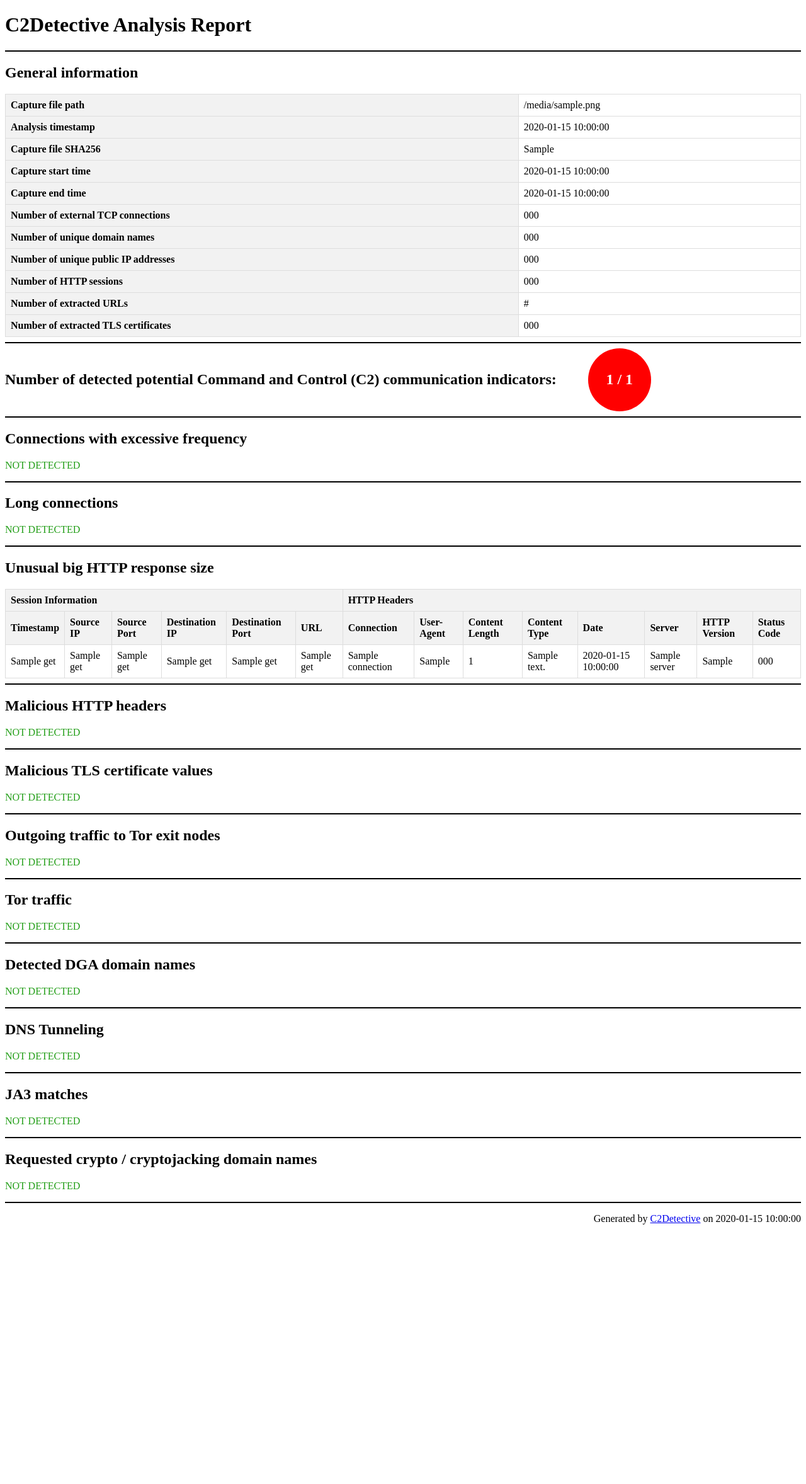
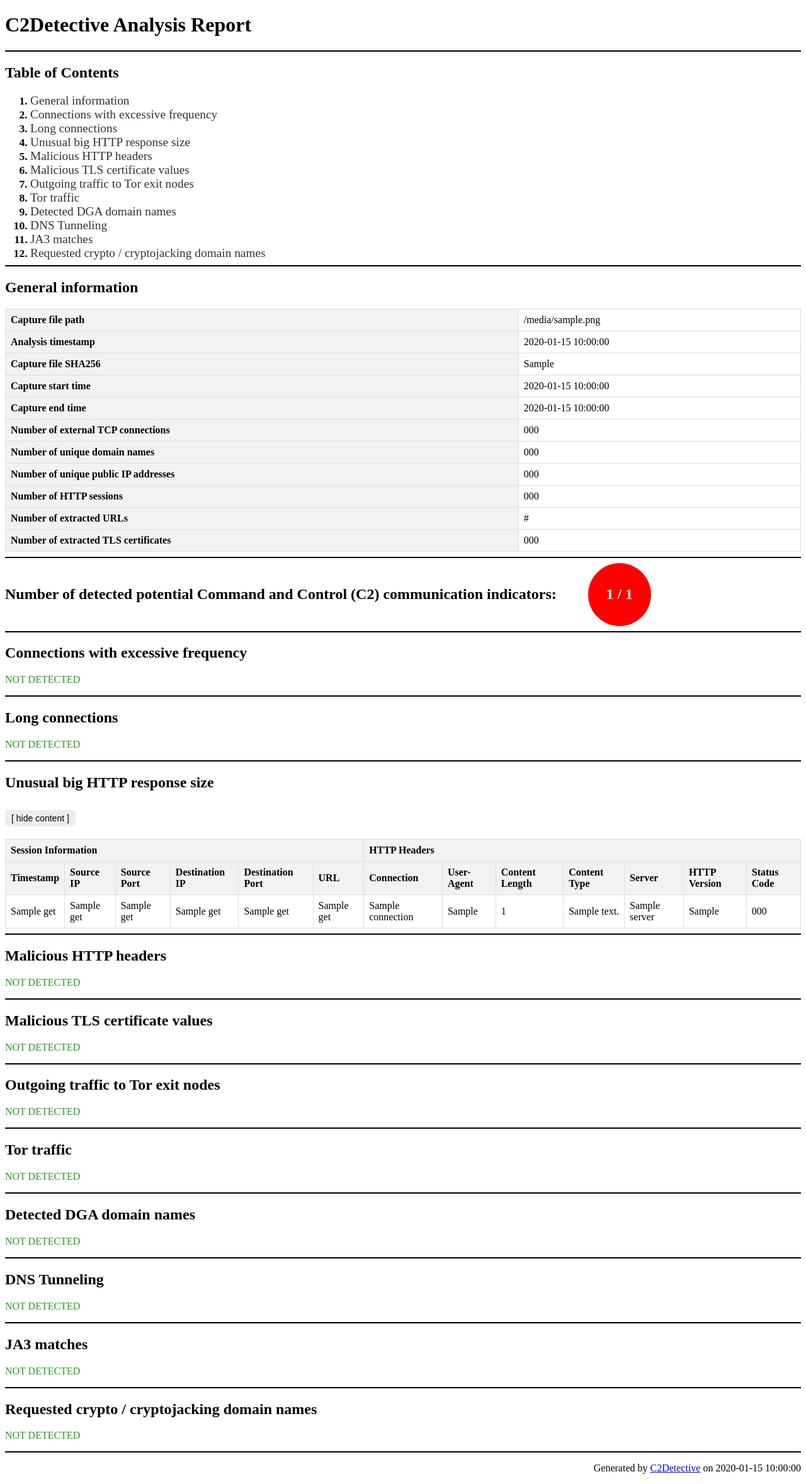
Before and after one commit to martinkubecka/C2Detective, a Python web app: template templates/report_template.html in a window 1280 px wide. Shown: the whole page at 63% size. Before the commit the page ends 1944 px from the top, so only its background shows below. Run offline with Jinja, Linux system fonts and the light colour scheme; the template is opened without the code that fills it: most values are stand-ins (such as "Sample title", 1, 10 or a date in 2020).

Commit message:
added interactive components into the HTML report
- added number of detected C2 communication indicators into the terminal output
- added aggregated lists for C2 IPs, domains and URLs

```diff
--- a/c2detective.py
+++ b/c2detective.py
@@ -398,6 +398,7 @@ def main():
     print(f"[{time.strftime('%H:%M:%S')}] [INFO] Configurating detection engine ...")
     logging.info("Configurating detection engine")
     detection_engine = DetectionEngine(c2_indicators_total_count, analyst_profile, packet_parser, enrichment_enchine)
+    print(('- ' * (terminal_size.columns // 2)) + ('-' * (terminal_size.columns % 2)))
     detection_engine.detect_connections_with_excessive_frequency()
     detection_engine.detect_long_connection()
     detection_engine.detect_big_HTTP_response_size()
@@ -412,6 +413,7 @@ def main():
     detection_engine.detect_crypto_domains()
 
     if plugin_c2_hunter:
+        print(('- ' * (terminal_size.columns // 2)) + ('-' * (terminal_size.columns % 2)))
         c2hunter_db = plugins.get('C2Hunter')
         if os.path.isfile(c2hunter_db):
             print(f"[{time.strftime('%H:%M:%S')}] [INFO] Using plugin C2Hunter for detection via threat feeds ...")
@@ -439,7 +441,7 @@ def main():
     detected_iocs = detection_engine.get_detected_iocs()
     c2_indicators_count = detection_engine.get_c2_indicators_count()
     if extracted_data and detected_iocs:
-        detection_reporter = DetectionReporter(output_dir, c2_indicators_total_count ,c2_indicators_count, extracted_data, detected_iocs, plugin_c2_hunter)
+        detection_reporter = DetectionReporter(output_dir, c2_indicators_total_count, c2_indicators_count, extracted_data, detected_iocs, plugin_c2_hunter)
         detection_reporter.write_detected_iocs_to_file()
         detection_reporter.create_html_analysis_report()
     else:
--- a/templates/report_template.html
+++ b/templates/report_template.html
@@ -61,6 +61,7 @@
         .one-column-table tr:nth-child(even) {
             background-color: #f2f2f2;
         }
+
         .circle {
             display: flex;
             align-items: center;
@@ -87,11 +88,67 @@
             background-color: red;
             color: white;
         }
+
         .flex-container {
             display: flex;
             align-items: center;
         }
+
+        .toggle-button {
+            margin: 10px 0 20px;
+            padding: 5px 10px;
+            font-size: 14px;
+            text-align: center;
+            color: black;
+            background-color: #ededed;
+            border: none;
+            border-radius: 5px;
+            cursor: pointer;
+            transition: background-color 0.3s ease;
+        }
+
+        .toggle-button:hover {
+            background-color: #b4b4b4;
+        }
+
+        #toc a {
+            text-decoration: none;
+            color: #333;
+            display: block;
+            font-size: 1.10em;
+        }
+
+        #toc ol {
+            margin-bottom: 5px;
+            font-size: 1.10em;
+        }
+
+        #toc li::marker {
+            font-weight: bold;
+        }
+
+        #toc a {
+            text-decoration: none;
+            color: #333;
+        }
+
+        #toc a:hover {
+            text-decoration: underline;
+        }
     </style>
+    <script>
+        function toggleContent(elementID) {
+            var x = document.getElementById(elementID);
+            var button = document.querySelector(`button.toggle-button[onclick="toggleContent('${elementID}')"]`);
+            if (x.style.display === "none") {
+                x.style.display = "block";
+                button.innerHTML = '[ hide table ]';
+            } else {
+                x.style.display = "none";
+                button.innerHTML = '[ show table ]';
+            }
+        }
+    </script>
 </head>
 
 <body>
@@ -99,7 +156,10 @@
     <h1>C2Detective Analysis Report</h1>
 
     <hr>
-    <h2>General information</h2>
+    <div id="toc"></div>
+
+    <hr>
+    <h2 class="toc-heading">General information</h2>
     <table class="general-table">
         <tr>
             <td>Capture file path</td>
@@ -150,14 +210,18 @@
     <hr>
     <div class="flex-container">
         <h2>Number of detected potential Command and Control (C2) communication indicators:</h2>
-      <div class="circle{% if c2_indicators_count == 0 %} green{% elif c2_indicators_count < c2_indicators_total_count / 2 %} orange{% else %} red{% endif %}">
+        <div
+            class="circle{% if c2_indicators_count == 0 %} green{% elif c2_indicators_count < c2_indicators_total_count / 2 %} orange{% else %} red{% endif %}">
             {{ c2_indicators_count }} / {{ c2_indicators_total_count }}
         </div>
     </div>
 
     <hr>
-    <h2>Connections with excessive frequency</h2>
+    <h2 class="toc-heading">Connections with excessive frequency</h2>
     {% if detected_iocs.get("excessive_frequency") %}
+    <button class="toggle-button" onclick="toggleContent('excessive-frequency')" style="text-align: right;">[ hide table
+        ]</button>
+    <div id="excessive-frequency" style="display:block;">
         <table class="report-table">
             <tr>
                 <th>Source IP</th>
@@ -176,13 +240,17 @@
             </tr>
             {% endfor %}
         </table>
+    </div>
     {% else %}
     <p class="not-detected">NOT DETECTED</p>
     {% endif %}
 
     <hr>
-    <h2>Long connections</h2>
+    <h2 class="toc-heading">Long connections</h2>
     {% if detected_iocs.get("long_connection") %}
+    <button class="toggle-button" onclick="toggleContent('long-connections')" style="text-align: right;">[ hide table
+        ]</button>
+    <div id="long-connections" style="display:block;">
         <table class="report-table">
             <tr>
                 <th>Source IP</th>
@@ -201,18 +269,22 @@
             </tr>
             {% endfor %}
         </table>
+    </div>
     {% else %}
     <p class="not-detected">NOT DETECTED</p>
     {% endif %}
 
     <hr>
-    <h2>Unusual big HTTP response size</h2>
+    <h2 class="toc-heading">Unusual big HTTP response size</h2>
     {% if detected_iocs.get("big_HTTP_response_size") %}
+    <button class="toggle-button" onclick="toggleContent('big-response-size')" style="text-align: right;">[ hide content
+        ]</button>
+    <div id="big-response-size" style="display:block;">
         <table class="report-table">
             <thead>
                 <tr>
                     <th colspan="6">Session Information</th>
-                <th colspan="8">HTTP Headers</th>
+                    <th colspan="7">HTTP Headers</th>
                 </tr>
                 <tr>
                     <th>Timestamp</th>
@@ -226,7 +298,6 @@
                     <th>User-Agent</th>
                     <th>Content Length</th>
                     <th>Content Type</th>
-                <th>Date</th>
                     <th>Server</th>
                     <th>HTTP Version</th>
                     <th>Status Code</th>
@@ -245,7 +316,6 @@
                     <td>{{ header.get("http_headers").get("User_Agent")|default("N/A") }}</td>
                     <td>{{ header.get("http_headers").get("Content_Length")|default("N/A") }}</td>
                     <td>{{ header.get("http_headers").get("Content_Type")|default("N/A") }}</td>
-                <td>{{ header.get("http_headers").get("Date")|default("N/A") }}</td>
                     <td>{{ header.get("http_headers").get("Server")|default("N/A") }}</td>
                     <td>{{ header.get("http_headers").get("Http_Version")|default("N/A") }}</td>
                     <td>{{ header.get("http_headers").get("Status_Code")|default("N/A") }}</td>
@@ -253,19 +323,23 @@
                 {% endfor %}
             </tbody>
         </table>
+    </div>
     {% else %}
     <p class="not-detected">NOT DETECTED</p>
     {% endif %}
 
     <hr>
-    <h2>Malicious HTTP headers</h2>
+    <h2 class="toc-heading">Malicious HTTP headers</h2>
     {% if detected_iocs.get("malicious_HTTP_headers") %}
+    <button class="toggle-button" onclick="toggleContent('malicious-headers')" style="text-align: right;">[ hide content
+        ]</button>
+    <div id="malicious-headers" style="display:block;">
         <table class="report-table">
             <thead>
                 <tr>
                     <th colspan="2">General Information</th>
                     <th colspan="6">Session Information</th>
-                <th colspan="8">HTTP Headers</th>
+                    <th colspan="7">HTTP Headers</th>
                 </tr>
                 <tr>
                     <th>C2 Framework</th>
@@ -280,7 +354,6 @@
                     <th>User-Agent</th>
                     <th>Content Length</th>
                     <th>Content Type</th>
-                <th>Date</th>
                     <th>Server</th>
                     <th>HTTP Version</th>
                     <th>Status Code</th>
@@ -301,7 +374,6 @@
                     <td>{{ header.get("session").get("http_headers").get("User_Agent")|default("N/A") }}</td>
                     <td>{{ header.get("session").get("http_headers").get("Content_Length")|default("N/A") }}</td>
                     <td>{{ header.get("session").get("http_headers").get("Content_Type")|default("N/A") }}</td>
-                <td>{{ header.get("session").get("http_headers").get("Date")|default("N/A") }}</td>
                     <td>{{ header.get("session").get("http_headers").get("Server")|default("N/A") }}</td>
                     <td>{{ header.get("session").get("http_headers").get("Http_Version")|default("N/A") }}</td>
                     <td>{{ header.get("session").get("http_headers").get("Status_Code")|default("N/A") }}</td>
@@ -309,13 +381,17 @@
                 {% endfor %}
             </tbody>
         </table>
+    </div>
     {% else %}
     <p class="not-detected">NOT DETECTED</p>
     {% endif %}
 
     <hr>
-    <h2>Malicious TLS certificate values</h2>
+    <h2 class="toc-heading">Malicious TLS certificate values</h2>
     {% if detected_iocs.get("malicious_TLS_certificates") %}
+    <button class="toggle-button" onclick="toggleContent('malicious-certificates')" style="text-align: right;">[ hide
+        content ]</button>
+    <div id="malicious-certificates" style="display:block;">
         <table class="report-table">
             <thead>
                 <tr>
@@ -366,13 +442,17 @@
                 {% endfor %}
             </tbody>
         </table>
+    </div>
     {% else %}
     <p class="not-detected">NOT DETECTED</p>
     {% endif %}
 
     <hr>
-    <h2>Outgoing traffic to Tor exit nodes</h2>
+    <h2 class="toc-heading">Outgoing traffic to Tor exit nodes</h2>
     {% if detected_iocs.get("Tor_exit_nodes") %}
+    <button class="toggle-button" onclick="toggleContent('tor-exit-nodes')" style="text-align: right;">[ hide content
+        ]</button>
+    <div id="tor-exit-nodes" style="display:block;">
         <table class="report-table">
             <thead>
                 <tr>
@@ -387,7 +467,7 @@
                 {% endfor %}
             </tbody>
         </table>
-    <br />
+        <br>
         {% endif %}
 
         {% if detected_iocs.get("Tor_exit_network_traffic") %}
@@ -409,13 +489,17 @@
             </tr>
             {% endfor %}
         </table>
+    </div>
     {% else %}
     <p class="not-detected">NOT DETECTED</p>
     {% endif %}
 
     <hr>
-    <h2>Tor traffic</h2>
+    <h2 class="toc-heading">Tor traffic</h2>
     {% if detected_iocs.get("Tor_nodes") %}
+    <button class="toggle-button" onclick="toggleContent('tor-traffic')" style="text-align: right;">[ hide content
+        ]</button>
+    <div id="tor-traffic" style="display:block;">
         <table class="report-table">
             <thead>
                 <tr>
@@ -430,7 +514,7 @@
                 {% endfor %}
             </tbody>
         </table>
-    <br />
+        <br>
         {% endif %}
 
         {% if detected_iocs.get("Tor_network_traffic") %}
@@ -452,13 +536,17 @@
             </tr>
             {% endfor %}
         </table>
+    </div>
     {% else %}
     <p class="not-detected">NOT DETECTED</p>
     {% endif %}
 
     <hr>
-    <h2>Detected DGA domain names</h2>
+    <h2 class="toc-heading">Detected DGA domain names</h2>
     {% if detected_iocs.get("DGA_domains") %}
+    <button class="toggle-button" onclick="toggleContent('dga-domains')" style="text-align: right;">[ hide content
+        ]</button>
+    <div id="dga-domains" style="display:block;">
         <table class="report-table">
             <tr>
                 <th>Domain Name</th>
@@ -469,13 +557,17 @@
             </tr>
             {% endfor %}
         </table>
+    </div>
     {% else %}
     <p class="not-detected">NOT DETECTED</p>
     {% endif %}
 
     <hr>
-    <h2>DNS Tunneling</h2>
+    <h2 class="toc-heading">DNS Tunneling</h2>
     {% if detected_iocs.get("DNS_Tunneling") %}
+    <button class="toggle-button" onclick="toggleContent('dns-tunneling')" style="text-align: right;">[ hide content
+        ]</button>
+    <div id="dns-tunneling" style="display:block;">
         <table class="report-table">
             <thead>
                 <tr>
@@ -506,44 +598,50 @@
                 {% endfor %}
             </tbody>
         </table>
+    </div>
     {% else %}
     <p class="not-detected">NOT DETECTED</p>
     {% endif %}
 
     <hr>
-    <h2>JA3 matches</h2>
+    <h2 class="toc-heading">JA3 matches</h2>
     {% if detected_iocs.get("JA3") %}
+    <button class="toggle-button" onclick="toggleContent('ja3-matches')" style="text-align: right;">[ hide content
+        ]</button>
+    <div id="ja3-matches" style="display:block;">
         <table class="report-table">
             <tr>
                 <th>Timestamp</th>
-            <th>JA3</th>
-            <th>JA3 Digest</th>
-            <th>Type</th>
                 <th>Source IP</th>
                 <th>Source Port</th>
                 <th>Destination IP</th>
                 <th>Destination Port</th>
+                <th>JA3 Digest</th>
+                <th>Type</th>
             </tr>
             {% for entry in detected_iocs.get("JA3") %}
             <tr>
                 <td>{{ entry.get("timestamp") }}</td>
-            <td>{{ entry.get("ja3") }}</td>
-            <td>{{ entry.get("ja3_digest") }}</td>
-            <td>{{ entry.get("type") }}</td>
                 <td>{{ entry.get("src_ip") }}</td>
                 <td>{{ entry.get("src_port") }}</td>
                 <td>{{ entry.get("dst_ip") }}</td>
                 <td>{{ entry.get("dst_port") }}</td>
+                <td>{{ entry.get("ja3_digest") }}</td>
+                <td>{{ entry.get("type") }}</td>
             </tr>
             {% endfor %}
         </table>
+    </div>
     {% else %}
     <p class="not-detected">NOT DETECTED</p>
     {% endif %}
 
     <hr>
-    <h2>Requested crypto / cryptojacking domain names</h2>
+    <h2 class="toc-heading">Requested crypto / cryptojacking domain names</h2>
     {% if detected_iocs.get("crypto_domains") %}
+    <button class="toggle-button" onclick="toggleContent('crypto-domains')" style="text-align: right;">[ hide content
+        ]</button>
+    <div id="crypto-domains" style="display:block;">
         <table class="report-table">
             <tr>
                 <th>Domain Name</th>
@@ -554,6 +652,7 @@
             </tr>
             {% endfor %}
         </table>
+    </div>
     {% else %}
     <p class="not-detected">NOT DETECTED</p>
     {% endif %}
@@ -561,9 +660,12 @@
     {% if plugin_c2_hunter %}
 
     <hr>
-    <h2>Connections with C2 IP addresses</h2>
+    <h2 class="toc-heading">Connections with C2 IP addresses</h2>
     <p style="text-align: right;"><i>(IoCs Sources: Feodo Tracker, URLhaus, ThreatFox)</i></p>
     {% if detected_iocs.get("c2_ip_address") %}
+    <button class="toggle-button" onclick="toggleContent('c2-ip-address')" style="text-align: right;">[ hide content
+        ]</button>
+    <div id="c2-ip-address" style="display:block;">
         <table class="report-table">
             <thead>
                 <tr>
@@ -576,7 +678,7 @@
             </tr>
             {% endfor %}
         </table>
-        <br />
+        <br>
         {% endif %}
 
         {% if detected_iocs.get("c2_ip_address_connection") %}
@@ -598,14 +700,18 @@
             </tr>
             {% endfor %}
         </table>
+    </div>
     {% else %}
     <p class="not-detected">NOT DETECTED</p>
     {% endif %}
 
     <hr>
-    <h2>Queried C2 domain names</h2>
+    <h2 class="toc-heading">Queried C2 domain names</h2>
     <p style="text-align: right;"><i>(IoCs Source: ThreatFox)</i></p>
     {% if detected_iocs.get("c2_domain") %}
+    <button class="toggle-button" onclick="toggleContent('c2-domains')" style="text-align: right;">[ hide content
+        ]</button>
+    <div id="c2-domains" style="display:block;">
         <table class="report-table">
             <thead>
                 <tr>
@@ -618,14 +724,18 @@
             </tr>
             {% endfor %}
         </table>
+    </div>
     {% else %}
     <p class="not-detected">NOT DETECTED</p>
     {% endif %}
 
     <hr>
-    <h2>Requested C2 URLs</h2>
+    <h2 class="toc-heading">Requested C2 URLs</h2>
     <p style="text-align: right;"><i>(IoCs Source: URLhaus)</i></p>
     {% if detected_iocs.get("c2_url") %}
+    <button class="toggle-button" onclick="toggleContent('c2-urls')" style="text-align: right;">[ hide content
+        ]</button>
+    <div id="c2-urls" style="display:block;">
         <table class="report-table">
             <thead>
                 <tr>
@@ -640,9 +750,7 @@
                 {% endfor %}
             </tbody>
         </table>
-        <br />
-    {% else %}
-    <p class="not-detected">NOT DETECTED</p>
+        <br>
         {% endif %}
 
         {% if detected_iocs.get("c2_http_sessions") %}
@@ -651,7 +759,7 @@
                 <tr>
                     <th colspan="5">Session Information</th>
                     <th colspan="3">Parsed Data</th>
-                    <th colspan="9">HTTP Headers</th>
+                    <th colspan="7">HTTP Headers</th>
                 </tr>
                 <tr>
                     <th>Timestamp</th>
@@ -668,11 +776,9 @@
                     <th>User-Agent</th>
                     <th>Content Length</th>
                     <th>Content Type</th>
-                    <th>Date</th>
                     <th>Server</th>
                     <th>HTTP Version</th>
                     <th>Status Code</th>
-                    <th>Reason Phrase</th>
 
                 </tr>
             </thead>
@@ -691,15 +797,16 @@
                     <td>{{ session.get("http_headers").get("User_Agent")|default("N/A") }}</td>
                     <td>{{ session.get("http_headers").get("Content_Length")|default("N/A") }}</td>
                     <td>{{ session.get("http_headers").get("Content_Type")|default("N/A") }}</td>
-                    <td>{{ session.get("http_headers").get("Date")|default("N/A") }}</td>
                     <td>{{ session.get("http_headers").get("Server")|default("N/A") }}</td>
                     <td>{{ session.get("http_headers").get("Http_Version")|default("N/A") }}</td>
                     <td>{{ session.get("http_headers").get("Status_Code")|default("N/A") }}</td>
-                    <td>{{ session.get("http_headers").get("Reason_Phrase")|default("N/A") }}</td>
                 </tr>
                 {% endfor %}
             </tbody>
         </table>
+    </div>
+    {% else %}
+    <p class="not-detected">NOT DETECTED</p>
     {% endif %}
 
     {% endif %}
@@ -710,6 +817,18 @@
             current_datetime }}</p>
     </div>
 
+    <script>
+        var headings = document.getElementsByClassName('toc-heading');
+        var tocHtml = '';
+        for (var i = 0; i < headings.length; i++) {
+            var headingText = headings[i].textContent;
+            var anchorId = 'heading-' + i;
+            tocHtml += '<li><a href="#' + anchorId + '" onclick="scrollToHeading(\'' + anchorId + '\')">' + headingText + '</a></li>';
+            headings[i].id = anchorId;
+        }
+        document.getElementById('toc').innerHTML = '<h2>Table of Contents</h2><ol>' + tocHtml + '</ol>';
+    </script>
+
 </body>
 
 </html>
```
Also changed, not shown: src/detection_engine.py (+253 -106 lines), src/detection_reporter.py (+12 -0 lines). Lines whose indentation alone changed are shown as unchanged.
